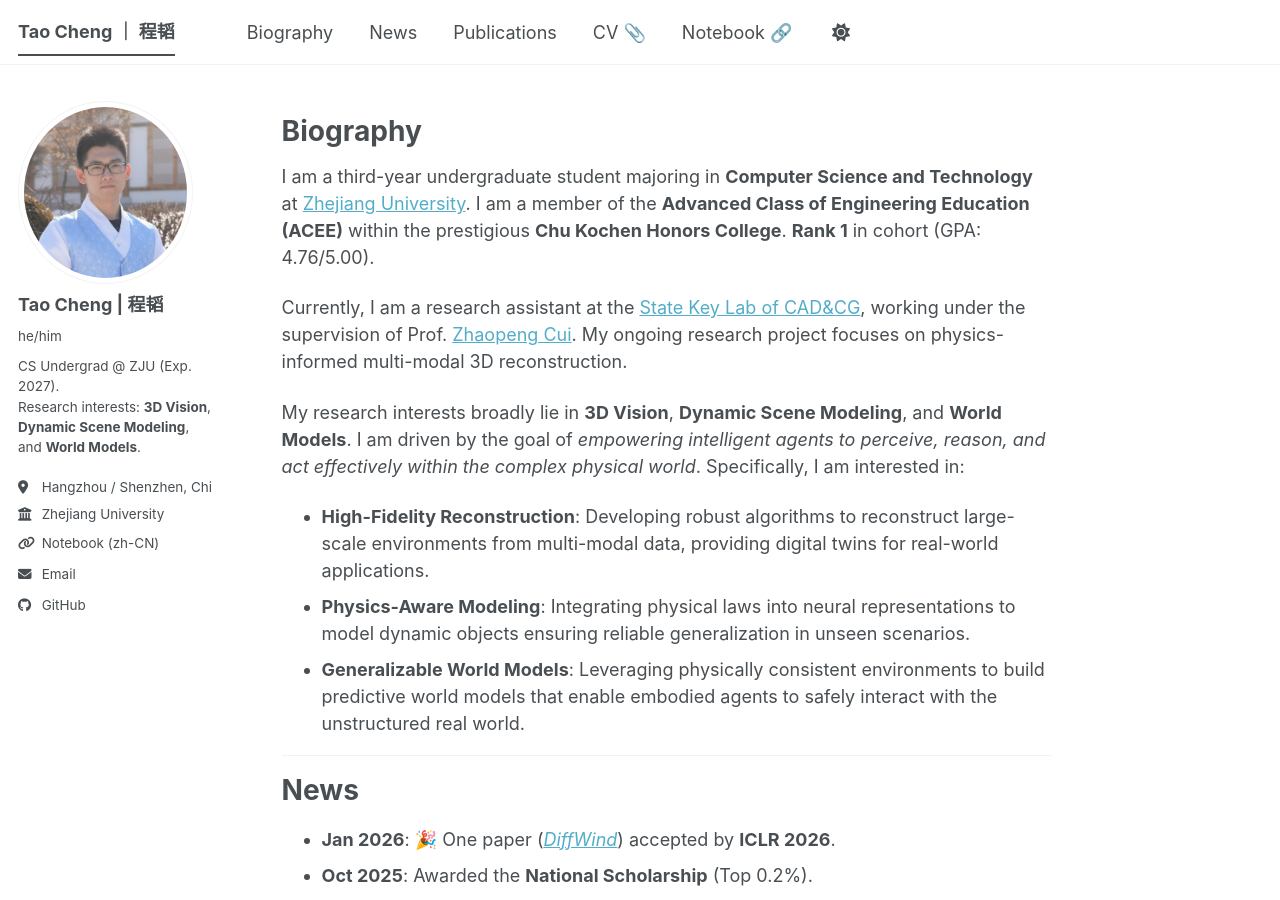
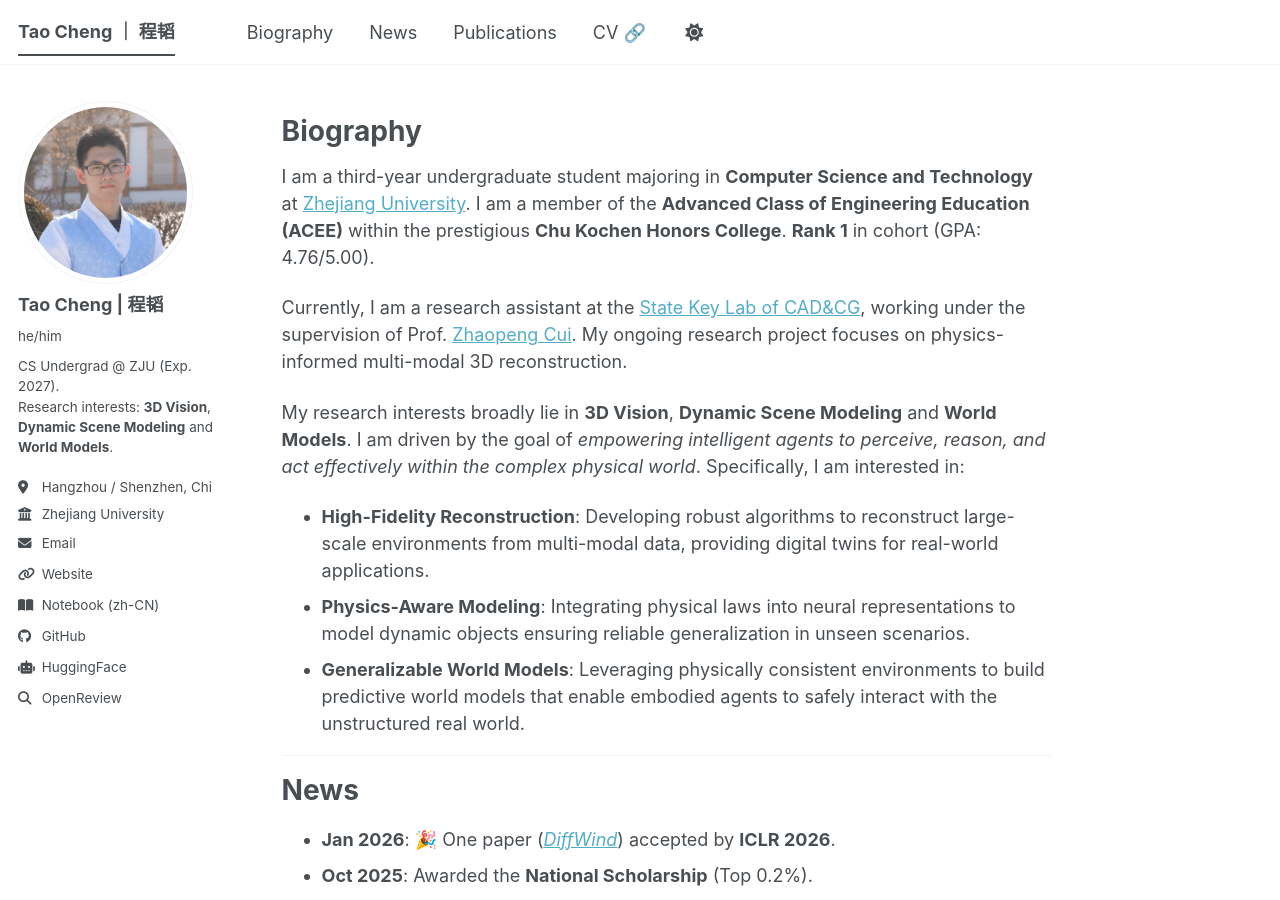
Before and after one commit to EmergentTwilight/Academic-Pages, a Jekyll site: the page built from _pages/about.md, in a window 1280 px wide and 900 px high. Built offline with Jekyll 4.4.1, drawn with Linux system fonts in a browser that asks for light colours; a script bundle is joined from its source files by our own code; library files that are not in the unit come from our copies.

```diff
--- a/_config.yml
+++ b/_config.yml
@@ -26,19 +26,29 @@ author:
   avatar           : "profile1.png"
   name             : "Tao Cheng | 程韬"
   pronouns         : "he/him"
-  bio              : "CS Undergrad @ ZJU (Exp. 2027). <br>Research interests: <strong>3D Vision</strong>, <strong>Dynamic Scene Modeling</strong>, and <strong>World Models</strong>."
+  bio              : "CS Undergrad @ ZJU (Exp. 2027). <br>Research interests: <strong>3D Vision</strong>, <strong>Dynamic Scene Modeling</strong> and <strong>World Models</strong>."
   location         : "Hangzhou / Shenzhen, China"
   employer         : "Zhejiang University"
-  uri              : "https://note.emergenttwilight.top"
-  email            : "travischengzju@gmail.com"
+
+  email            : "travischeng123@gmail.com"
+  uri              : "https://tao-cheng.cc"
+  notebook         : "https://note.tao-cheng.cc"
+  github           : "EmergentTwilight"
+  huggingface      : "EmergentTwilight"
+  openreview       : "https://openreview.net/profile?id=%7ETao_Cheng4"
+  # orcid            : "https://orcid.org/0009-0008-8562-6358"
+  # arXiv            :
+  # googlescholar    :
+  # twitter          :
+  # linkedin         :
 
   # Academic websites
   academia         : # URL
-  arxiv            : # URL - Update with the correct link to your profile
-  googlescholar    :
+  # arxiv            : # URL - Update with the correct link to your profile
+  # googlescholar    :
   inspire-hep      : # URL
   impactstory      : # URL
-  orcid            :
+  # orcid            : 0009-0008-8562-6358
   semantic         : # URL
   ssrn             : # URL
   pubmed           :
@@ -46,12 +56,11 @@ author:
   scopus           : # URL
   zotero           : # URL
 
-
   # Repositories and software development
   bitbucket        : # Username - Update with your username on the site
   codepen          : # Username
   dribbble         : # Username
-  github           : "EmergentTwilight"
+  # github           : "EmergentTwilight"
   kaggle           : # Username
   stackoverflow    : # User number or user number and name (i.e., use "1" or "1/jeff-atwood")
 
@@ -66,7 +75,7 @@ author:
   keybase          : # Username
   instagram        : # Username
   lastfm           : # Username
-  linkedin         : # Username
+  # linkedin         : # Username
   mastodon         : # URL
   medium           : # URL
   pinterest        : # Username
@@ -74,7 +83,7 @@ author:
   steam            : # Username
   telegram         : # URL
   tumblr           : # Username
-  twitter          : # Username for X / Twitter
+  # twitter          : # Username for X / Twitter
   vine             : # Username
   weibo            : # Username
   wikipedia        : # Username
@@ -84,10 +93,10 @@ author:
 
 # Publication Category - The following the list of publication categories and their headings
 publication_category:
-  # books:
-  #   title: 'Books'
-  # manuscripts:
-  #   title: 'Journal Articles'
+  books:
+    title: 'Books'
+  manuscripts:
+    title: 'Journal Articles'
   conferences:
     title: 'Conference Papers'
 
--- a/_data/ui-text.yml
+++ b/_data/ui-text.yml
@@ -41,7 +41,6 @@ en: &DEFAULT_EN
   loading_label              : "Loading..."
 en-US:
   <<: *DEFAULT_EN
-  website_label: "Notebook (zh-CN)"
 en-CA:
   <<: *DEFAULT_EN
 en-GB:
--- a/_includes/author-profile.html
+++ b/_includes/author-profile.html
@@ -30,11 +30,14 @@
       {% if author.employer %}
         <li class="author__desktop"><i class="fas fa-fw fa-building-columns icon-pad-right" aria-hidden="true"></i>{{ author.employer }}</li>
       {% endif %}
+      {% if author.email %}
+        <li><a href="mailto:{{ author.email }}"><i class="fas fa-fw fa-envelope icon-pad-right" aria-hidden="true"></i>{{ site.data.ui-text[site.locale].email_label | default: "Email" }}</a></li>
+      {% endif %}
       {% if author.uri %}
         <li><a href="{{ author.uri }}"><i class="fas fa-fw fa-link icon-pad-right" aria-hidden="true"></i>{{ site.data.ui-text[site.locale].website_label | default: "Website" }}</a></li>
       {% endif %}
-      {% if author.email %}
-        <li><a href="mailto:{{ author.email }}"><i class="fas fa-fw fa-envelope icon-pad-right" aria-hidden="true"></i>{{ site.data.ui-text[site.locale].email_label | default: "Email" }}</a></li>
+      {% if author.notebook %}
+      <li><a href="{{ author.notebook }}"><i class="fas fa-fw fa-book-open icon-pad-right" aria-hidden="true"></i>Notebook (zh-CN)</a></li>
       {% endif %}
 
       <!-- Font Awesome and Academicons icons / Academic websites -->
@@ -87,6 +90,12 @@
       {% endif %}
       {% if author.github %}
         <li><a href="https://github.com/{{ author.github }}"><i class="fab fa-fw fa-github icon-pad-right" aria-hidden="true"></i>GitHub</a></li>
+      {% endif %}
+      {% if author.huggingface %}
+      <li><a href="https://huggingface.co/{{ author.huggingface }}"><i class="fas fa-fw fa-robot icon-pad-right" aria-hidden="true"></i>HuggingFace</a></li>
+      {% endif %}
+      {% if author.openreview %}
+      <li><a href="{{ author.openreview }}"><i class="fas fa-fw fa-magnifying-glass icon-pad-right" aria-hidden="true"></i>OpenReview</a></li>
       {% endif %}
       {% if author.kaggle %}
         <li><a href="https://kaggle.com/{{ author.kaggle }}"><i class="fab fa-fw fa-kaggle icon-pad-right" aria-hidden="true"></i>Kaggle</a></li>
--- a/_pages/about.md
+++ b/_pages/about.md
@@ -13,7 +13,7 @@ I am a third-year undergraduate student majoring in **Computer Science and Techn
 
 Currently, I am a research assistant at the [State Key Lab of CAD&CG](http://www.cad.zju.edu.cn/), working under the supervision of Prof. [Zhaopeng Cui](http://www.cad.zju.edu.cn/home/zhpcui/). My ongoing research project focuses on physics-informed multi-modal 3D reconstruction.
 
-My research interests broadly lie in **3D Vision**, **Dynamic Scene Modeling**, and **World Models**. I am driven by the goal of *empowering intelligent agents to perceive, reason, and act effectively within the complex physical world*. Specifically, I am interested in:
+My research interests broadly lie in **3D Vision**, **Dynamic Scene Modeling** and **World Models**. I am driven by the goal of *empowering intelligent agents to perceive, reason, and act effectively within the complex physical world*. Specifically, I am interested in:
 - **High-Fidelity Reconstruction**: Developing robust algorithms to reconstruct large-scale environments from multi-modal data, providing digital twins for real-world applications.
 - **Physics-Aware Modeling**: Integrating physical laws into neural representations to model dynamic objects ensuring reliable generalization in unseen scenarios.
 - **Generalizable World Models**: Leveraging physically consistent environments to build predictive world models that enable embodied agents to safely interact with the unstructured real world.
```
Also changed, not shown: _data/navigation.yml (+4 -4 lines), 2 other files.
